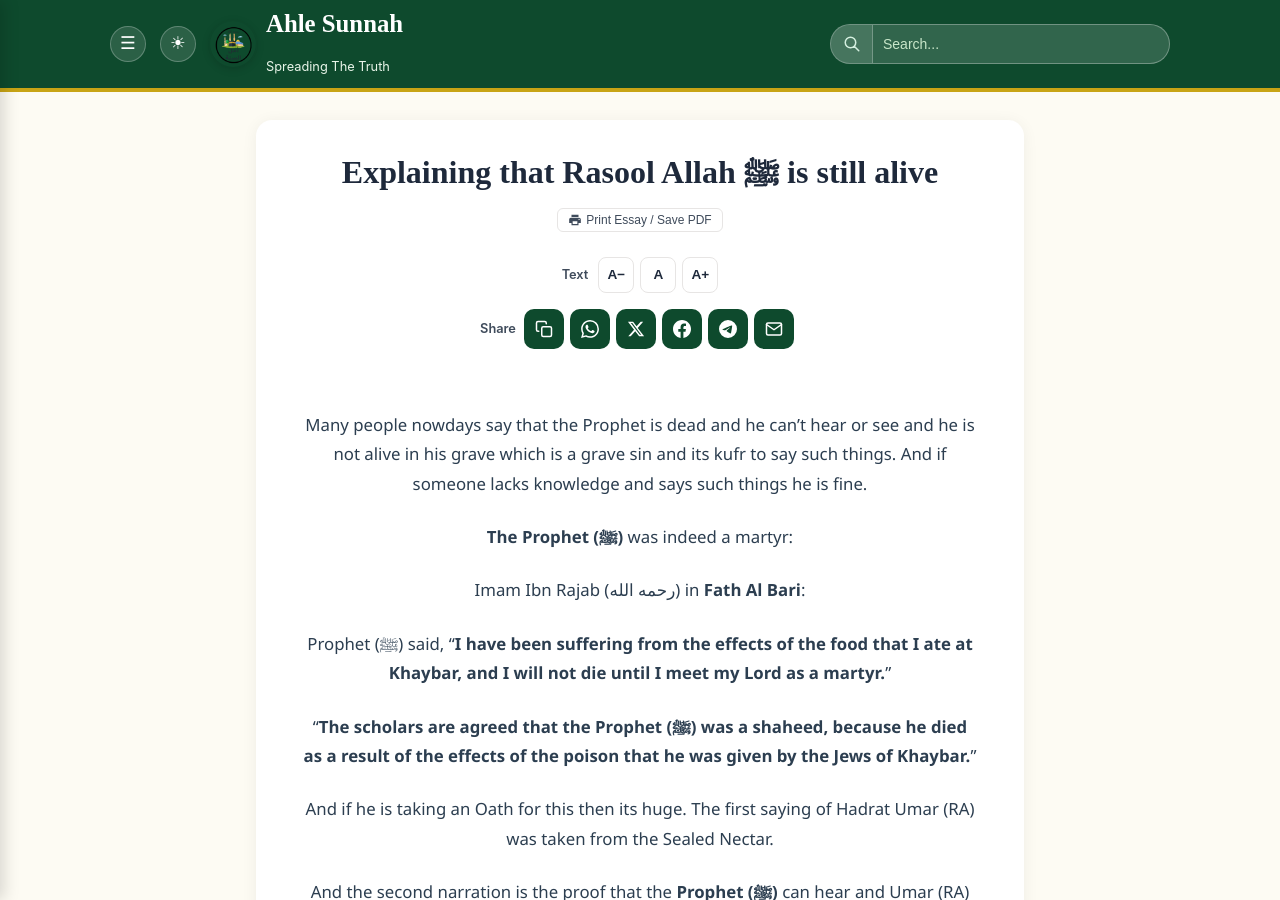
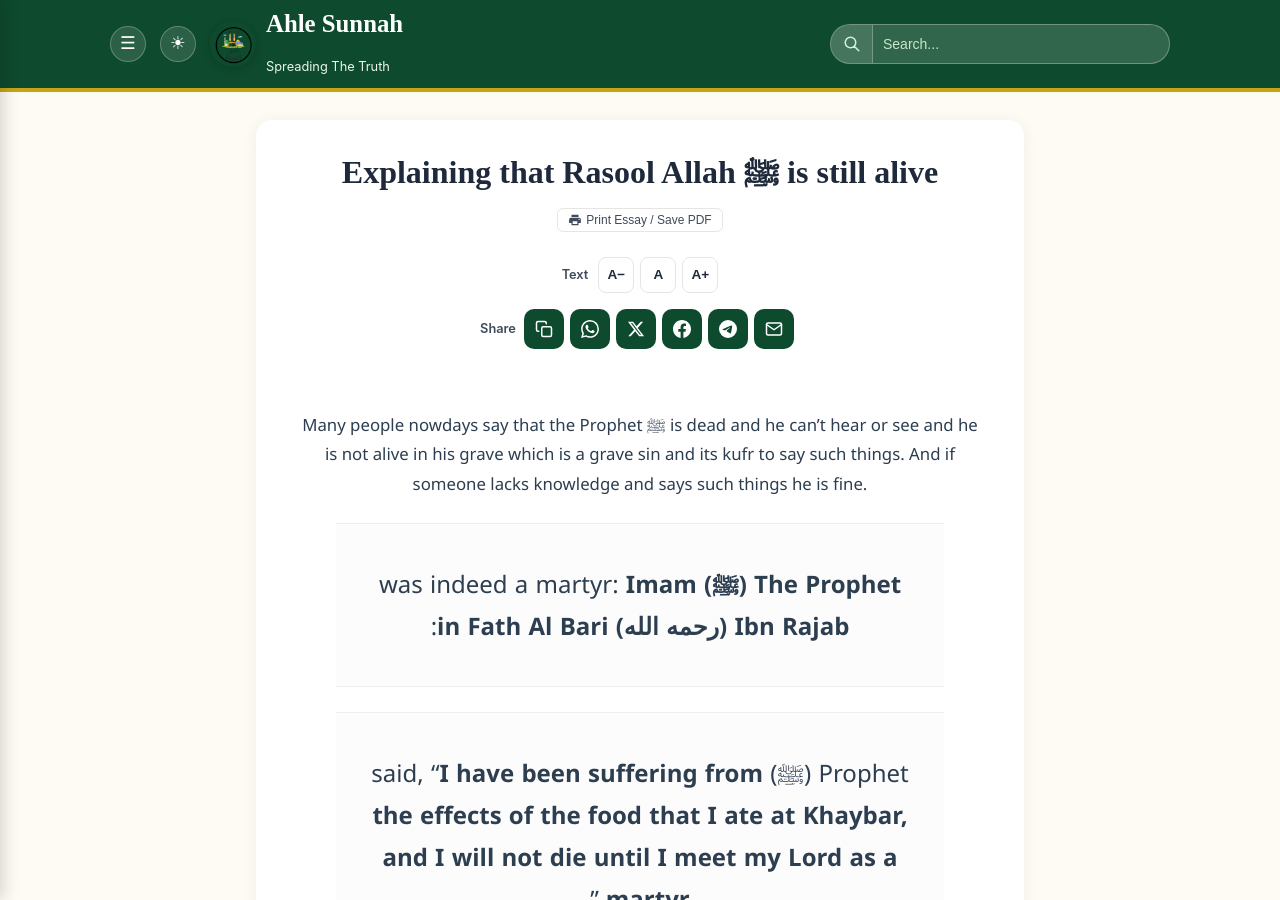
Before and after one commit to Fali17/ahlesunnah, a Jekyll site: the page built from _posts/2024-10-08-explaining-that-rasool-allah-is-still-alive.md, in a window 1280 px wide and 900 px high. Built offline with Jekyll 4.4.1, drawn with Linux system fonts in a browser that asks for light colours.

```diff
--- a/_posts/2024-10-08-explaining-that-rasool-allah-is-still-alive.md
+++ b/_posts/2024-10-08-explaining-that-rasool-allah-is-still-alive.md
@@ -5,15 +5,14 @@ date: 2024-10-08 22:02:00 +0000
 tags: [Essay , Fiqh , Aqeedah]
 ---
 
-Many people nowdays say that the Prophet is dead and he can't hear or see and he is not alive in his grave which is a grave sin and its kufr to say such things. And if someone lacks knowledge and says such things he is fine.
+Many people nowdays say that the Prophet ﷺ is dead and he can't hear or see and he is not alive in his grave which is a grave sin and its kufr to say such things. And if someone lacks knowledge and says such things he is fine.
 
-**The Prophet (ﷺ)** was indeed a martyr:
+>**The Prophet (ﷺ)** was indeed a martyr:
+**Imam Ibn Rajab (رحمه الله) in Fath Al Bari**:
 
-Imam Ibn Rajab (رحمه الله) in **Fath Al Bari**:
+>Prophet (ﷺ) said, "**I have been suffering from the effects of the food that I ate at Khaybar, and I will not die until I meet my Lord as a martyr.**"
 
-Prophet (ﷺ) said, "**I have been suffering from the effects of the food that I ate at Khaybar, and I will not die until I meet my Lord as a martyr.**"
-
-"**The scholars are agreed that the Prophet (ﷺ) was a shaheed, because he died as a result of the effects of the poison that he was given by the Jews of Khaybar.**"
+>"**The scholars are agreed that the Prophet (ﷺ) was a shaheed, because he died as a result of the effects of the poison that he was given by the Jews of Khaybar.**"
 
 And if he is taking an Oath for this then its huge.
 The first saying of Hadrat Umar (RA) was taken from the Sealed Nectar.
```
